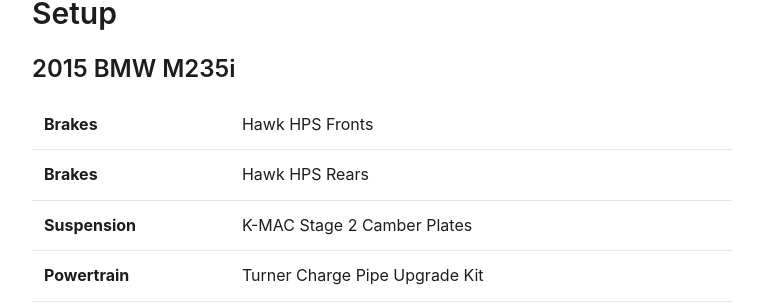
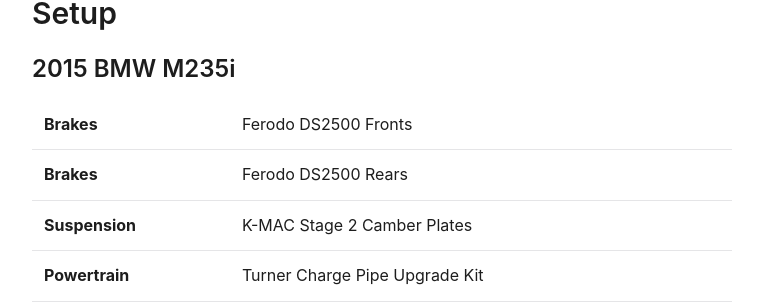
Before and after one commit to grahamleslie/grahamleslie.github.io, a Jekyll site: the page built from racing.markdown, in a window 1280 px wide and 900 px high, scrolled down 2002 px. Shown: the part 146-454 px from the top of the window, without its empty margins (258-1021 px from the left). Built offline with Jekyll 4.4.1, drawn with Linux system fonts in a browser that asks for light colours; nearby versions of some CDN libraries.

Commit message:
Updates racing

```diff
--- a/racing.markdown
+++ b/racing.markdown
@@ -41,8 +41,8 @@ title: "#88"
 
 ### 2015 BMW M235i
 
-| **Brakes** | [Hawk HPS Fronts](https://amzn.to/4iq3bg6) |
-| **Brakes** | [Hawk HPS Rears](https://amzn.to/4iBoLi5) |
+| **Brakes** | [Ferodo DS2500 Fronts](https://www.fcpeuro.com/products/bmw-performance-brake-pad-set-ferodo-racing-fcp4611h) |
+| **Brakes** | [Ferodo DS2500 Rears](https://www.fcpeuro.com/products/bmw-performance-brake-pad-set-ferodo-racing-fcp4663h) |
 | **Suspension** | [K-MAC Stage 2 Camber Plates](https://www.ecstuning.com/b-kmac-parts/stage-2-camber-plates-street-track/192616-2n~kma/) |
 | **Powertrain** | [Turner Charge Pipe Upgrade Kit](https://www.turnermotorsport.com/p-584164-n55-hot-side-cold-side-charge-pipes-complete-kit/) |
 | **Powertrain** | [K&N Engine Air Filter](https://amzn.to/3J8F2Mr) |
```
